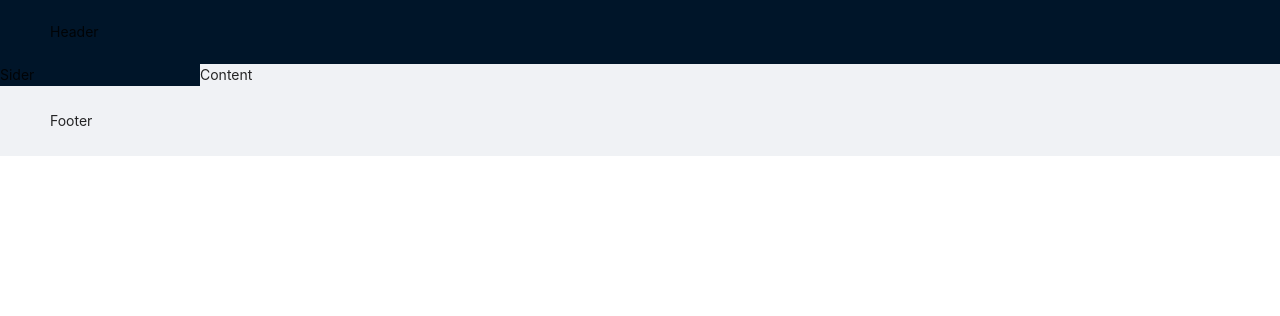
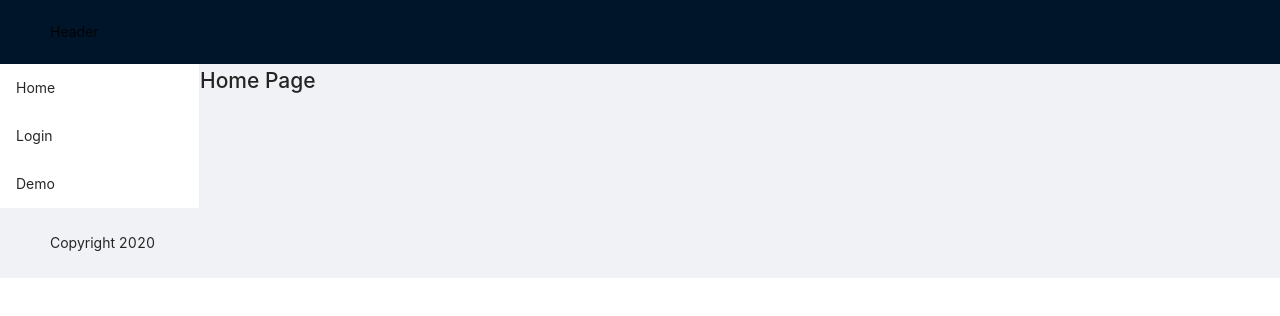
Before and after one commit to klein203/frontend, a React (Create React App) app: page / in a window 1280 px wide. Shown: the top 316 px of the page. Built offline with nearby package versions, Linux system fonts and the light colour scheme.

Commit message:
refactor, link demo

```diff
--- a/src/App.js
+++ b/src/App.js
@@ -1,17 +1,36 @@
 import React, { Component } from 'react';
-import { Route, Switch } from 'react-router-dom';
-import HomePage from './routes'
-import LoginPage from './routes/auth'
+import { Link } from 'react-router-dom';
+import { Layout, Menu } from 'antd';
+import 'antd/dist/antd.css';
 import './App.css';
+
+
+const { Header, Footer, Sider, Content } = Layout;
+const SubMenu = Menu.SubMenu;
+const Item = Menu.Item;
 
 
 class App extends Component {
 	render() {
 		return (
-			<Switch>
-				<Route exact path='/' component={HomePage} />
-				<Route path='/login' component={LoginPage} />
-			</Switch>
+            <div>
+                <Layout>
+                    <Header>Header</Header>
+                    <Layout>
+                        <Sider>
+							<div>
+								<Menu>
+									<Item><Link to='/'>Home</Link></Item>
+									<Item><Link to='/login'>Login</Link></Item>
+									<Item><Link to='/demo'>Demo</Link></Item>
+								</Menu>
+							</div>
+						</Sider>
+                        <Content>{this.props.children}</Content>
+                    </Layout>
+                    <Footer>Copyright 2020</Footer>
+                </Layout>
+            </div>
 		);
 	}
 }
--- a/src/components/common/Clock.js
+++ b/src/components/common/Clock.js
@@ -1,5 +1,4 @@
 import React from 'react';
-import '../App.css';
 
 
 /*
--- a/src/components/common/DataTable.js
+++ b/src/components/common/DataTable.js
@@ -1,5 +1,4 @@
 import React from 'react';
-import '../App.css';
 import axios from 'axios';
 
 
--- a/src/components/common/FocusInput.js
+++ b/src/components/common/FocusInput.js
@@ -1,5 +1,4 @@
 import React from 'react';
-import '../App.css';
 
 
 class FocusInput extends React.Component {
--- a/src/components/common/Form.js
+++ b/src/components/common/Form.js
@@ -1,4 +1,5 @@
 import React from 'react';
+
 
 class NameForm extends React.Component {
     constructor(props) {
--- a/src/components/common/Popper.js
+++ b/src/components/common/Popper.js
@@ -1,5 +1,4 @@
 import React from 'react';
-import '../App.css';
 
 
 /*
--- a/src/index.js
+++ b/src/index.js
@@ -1,17 +1,27 @@
 import React from 'react';
 import ReactDOM from 'react-dom';
-import { BrowserRouter } from 'react-router-dom';
+import { BrowserRouter, Route, Switch } from 'react-router-dom';
 import './index.css';
 import App from './App';
+import HomePage from './routes'
+import LoginPage from './routes/auth'
+import DemoPage from './routes/demo'
 import * as serviceWorker from './serviceWorker';
 
 
 ReactDOM.render(
     <BrowserRouter>
-        <App />
+        <App>
+            <Switch>
+                <Route exact path='/' component={HomePage} />
+                <Route path='/login' component={LoginPage} />
+                <Route path='/demo' component={DemoPage} />
+            </Switch>
+        </App>
     </BrowserRouter>,
     document.getElementById('root')
 );
+
 
 // If you want your app to work offline and load faster, you can change
 // unregister() to register() below. Note this comes with some pitfalls.
--- a/src/routes/auth/index.js
+++ b/src/routes/auth/index.js
@@ -7,7 +7,7 @@ class LoginPage extends Component {
     render() {
         return (
             <div>
-                <h2>auth - login</h2>
+                <h2>Login Page</h2>
             </div>
         );
     }
--- /dev/null
+++ b/src/routes/demo/index.js
@@ -0,0 +1,45 @@
+import React, { Component } from 'react';
+import { Layout, Row, Col, Avatar, Input, Menu, Dropdown, Icon, Badge } from 'antd';
+import 'antd/dist/antd.css';
+import RefComponent from '../../components/common/FocusInput';
+import ClockBlock from '../../components/common/Clock';
+import List from '../../components/common/DataTable';
+import Popper from '../../components/common/Popper';
+
+
+const clockConfig = [
+    {
+        id: 1,
+        name: "Alpha",
+        desc: "Alpha Clock"
+    }, {
+        id: 2,
+        name: "Beta",
+        desc: "Beta Clock"
+    }, {
+        id: 3,
+        name: "Gamma",
+        desc: "Gamma Clock"
+    }, {
+        id: 4,
+        name: "Theta",
+        desc: "Theta Clock"
+    }
+];
+
+var step = 1;
+
+class DemoPage extends Component {
+    render() {
+        return (
+            <div>
+                <RefComponent />
+                <ClockBlock config={clockConfig} />
+                <List />
+                <Popper step={step} />
+            </div>
+        );
+    }
+}
+
+export default DemoPage;
--- a/src/routes/index.js
+++ b/src/routes/index.js
@@ -1,23 +1,12 @@
 import React, { Component } from 'react';
-import { Layout } from 'antd';
 import 'antd/dist/antd.css';
-
-
-const { Header, Footer, Sider, Content } = Layout;
 
 
 class HomePage extends Component {
     render() {
         return (
             <div>
-                <Layout>
-                    <Header>Header</Header>
-                    <Layout>
-                        <Sider>Sider</Sider>
-                        <Content>Content</Content>
-                    </Layout>
-                    <Footer>Footer</Footer>
-                </Layout>
+                <h2>Home Page</h2>
             </div>
         );
     }
```
